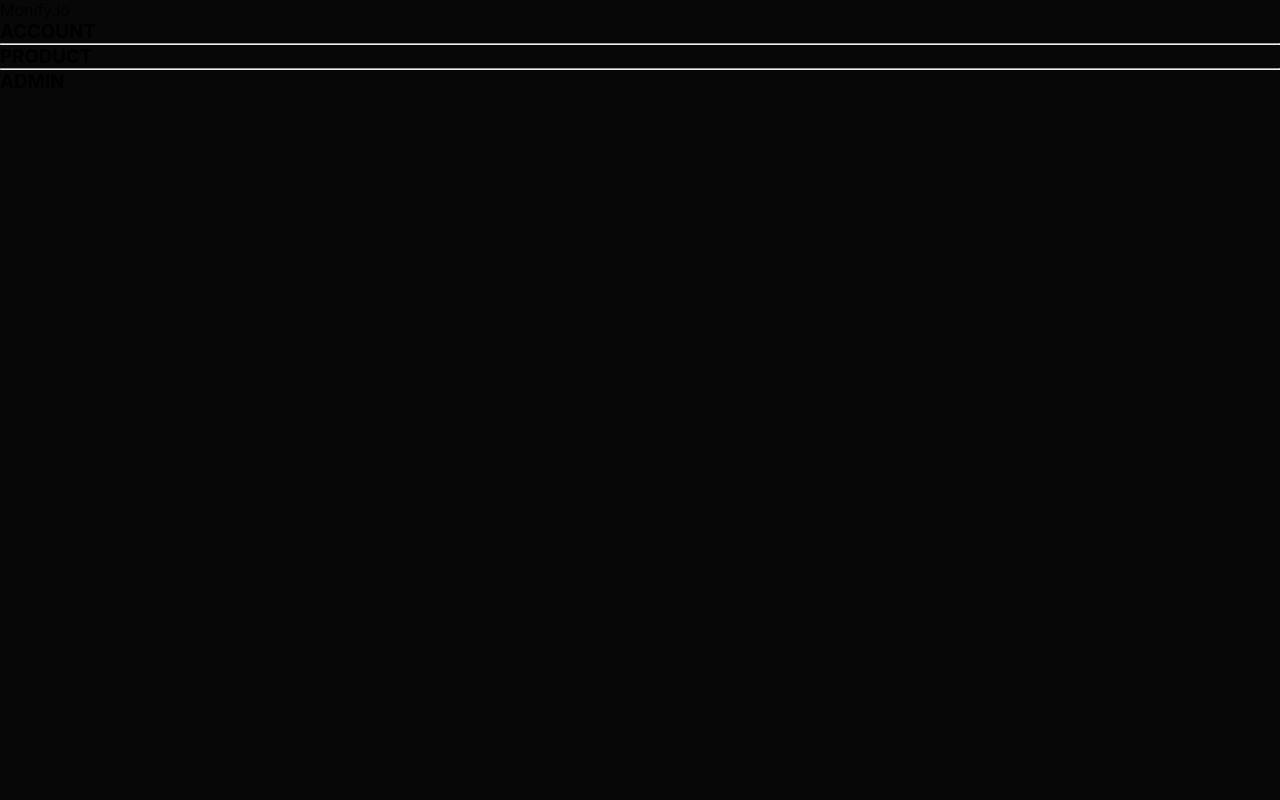
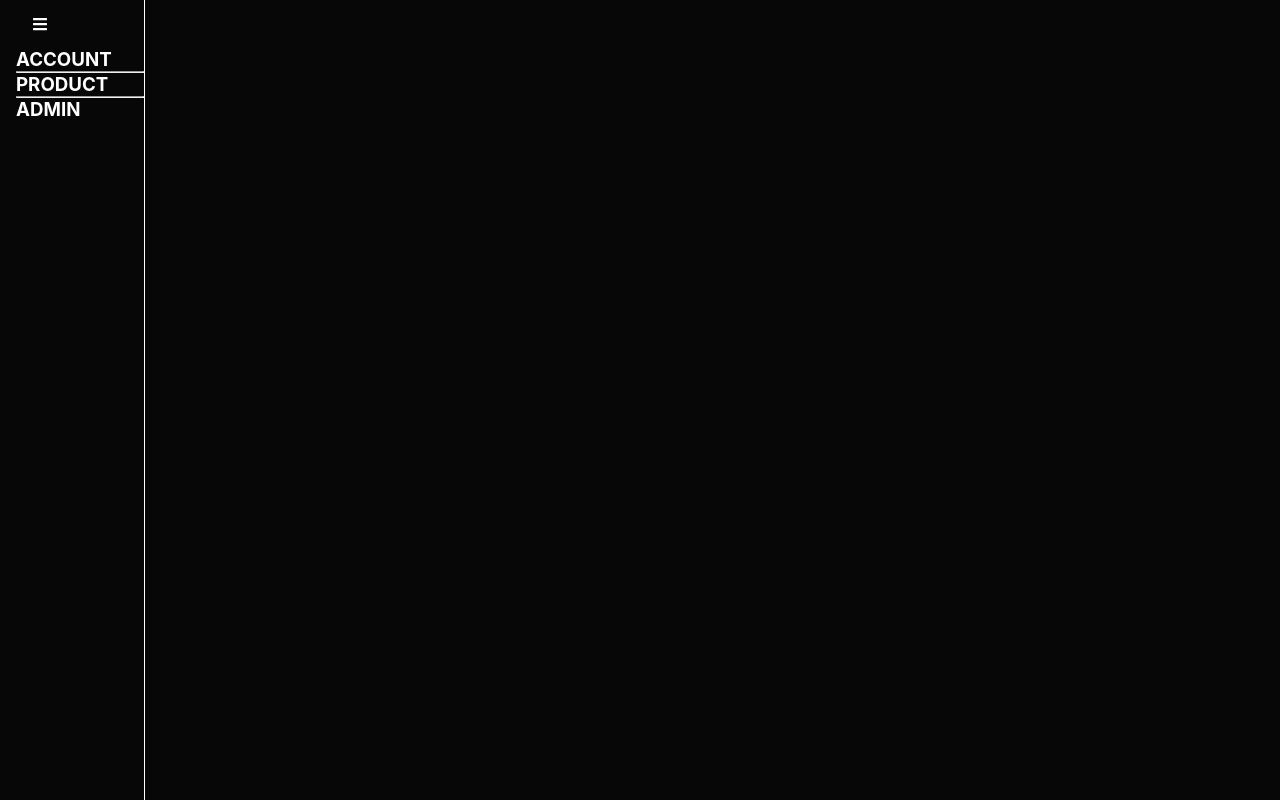
Before and after one commit to DevAdedoyin/monify, a React (Create React App) app: page / in a window 1280 px wide. Built offline with nearby package versions, Linux system fonts and the light colour scheme.

Commit message:
Navigation styles continued

```diff
--- a/src/App.css
+++ b/src/App.css
@@ -3,4 +3,5 @@
   padding: 0;
   text-decoration: none;
   background-color: rgb(7, 7, 7);
+  color: white;
 }
--- a/src/components/Sidebar/Sidebar.module.css
+++ b/src/components/Sidebar/Sidebar.module.css
@@ -0,0 +1,27 @@
+/* SIDENAV CONTAINER */
+.sideNavContainer {
+    height: 100vh;
+    border-right: 1px groove white;
+    padding-left: 1rem;
+}
+/* SIDENAV CONTAINER END */
+
+/* TITLE CONTAINER */
+.titleContainer {
+    display: flex;
+    padding: 1rem;
+    align-items: center;
+    justify-content: space-between;
+}
+
+.titleContainer .title {
+    font-family: cursive;
+    font-size: 1.3rem;
+}
+
+.hamContainer {
+    display: flex;
+    align-items: center;
+    justify-content: center;
+}
+/* END */
--- a/src/components/Sidebar/Sidebar.tsx
+++ b/src/components/Sidebar/Sidebar.tsx
@@ -1,7 +1,8 @@
-import React, { ReactNode } from "react";
+import React, { ReactNode, useState } from "react";
 import NavComponents from "./NavComponents";
 import NavItems from "./NavItems";
 import SidebarStyle from "./Sidebar.module.css";
+import { FaBars } from "react-icons/fa";
 
 interface Props {
   children?: ReactNode;
@@ -9,11 +10,20 @@ interface Props {
 }
 
 export default function Sidebar({ children }: Props) {
+  const [isOpen, setIsOpen] = useState(false);
+  const toggle = () => setIsOpen(!isOpen);
+
   return (
     <div className={SidebarStyle.container}>
-      <div className={SidebarStyle.sideNavContainer}>
+      <div
+        style={{ width: isOpen ? "18%" : "10%" }}
+        className={SidebarStyle.sideNavContainer}
+      >
         <div className={SidebarStyle.titleContainer}>
-          <p className={SidebarStyle.title}>Monify.io</p>
+          <h1 className={SidebarStyle.title} style={{display: isOpen ? "" : "none"}}>Monify.io</h1>
+          <div className={SidebarStyle.hamContainer}>
+            <FaBars onClick={toggle} />
+          </div>
         </div>
         <div className={SidebarStyle.sectionTitle}>
           <h3 className={SidebarStyle.title}>ACCOUNT</h3>
```
